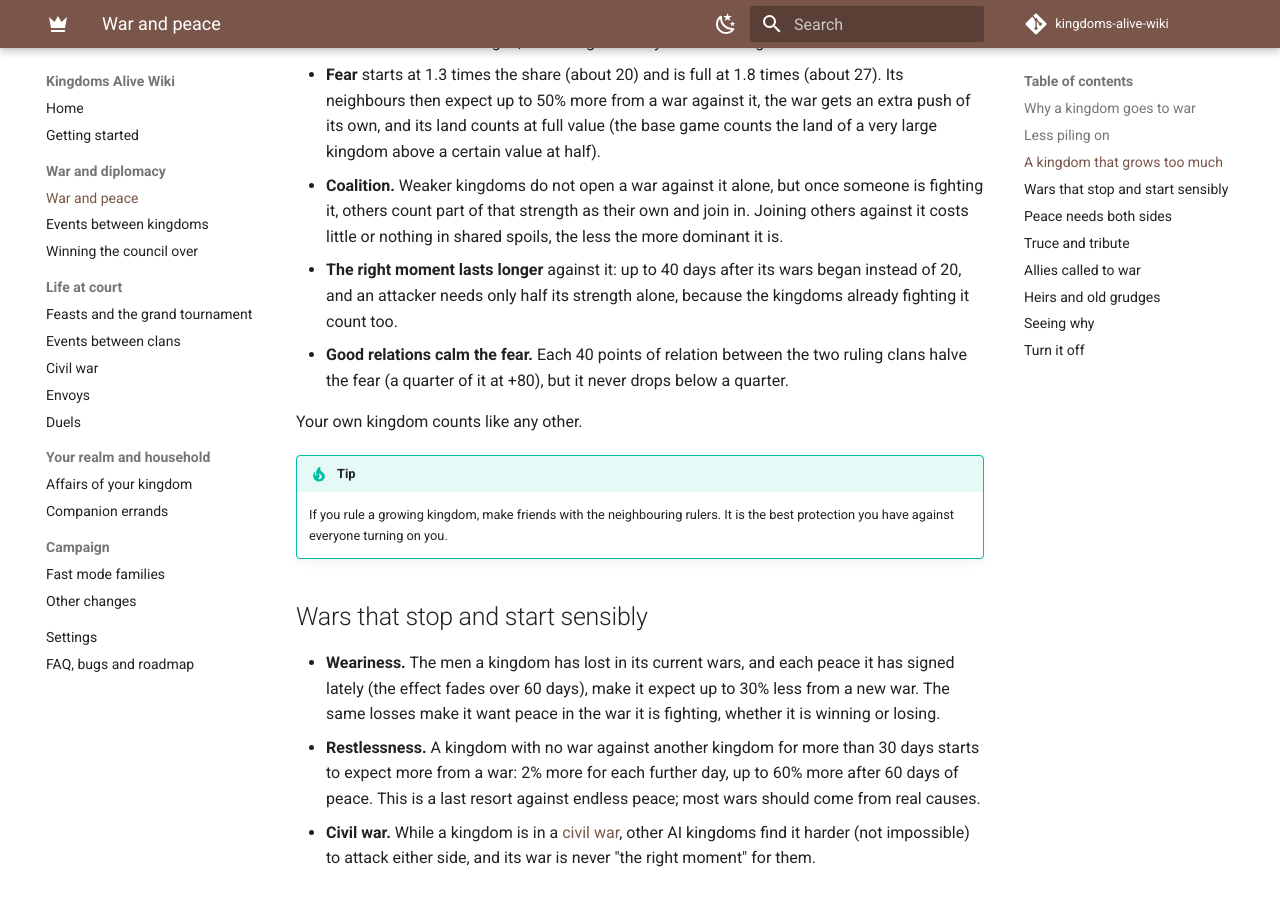
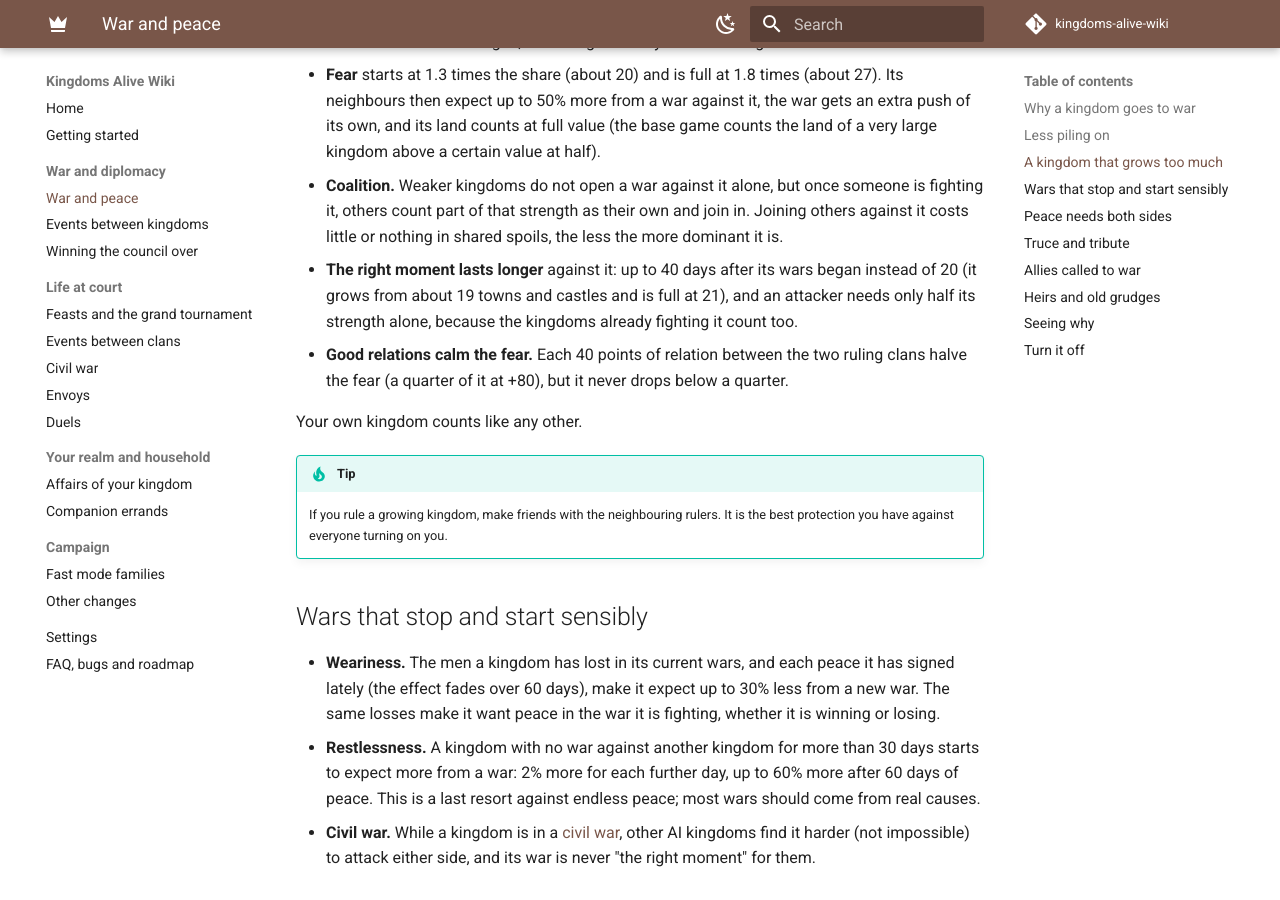
Before and after one commit to gusannerlord/kingdoms-alive-wiki, an MkDocs documentation site: the page built from docs/features/war-and-peace.md, in a window 1280 px wide and 900 px high, scrolled down 1483 px. Built offline with MkDocs 1.6.1 and Material for MkDocs 9.7.7, drawn with Linux system fonts in a browser that asks for light colours; comment, search, counter and statistics services are not loaded.

Commit message:
v0.60.4: reconquest window threshold

```diff
--- a/docs/features/war-and-peace.md
+++ b/docs/features/war-and-peace.md
@@ -29,7 +29,7 @@ Every kingdom has an even share of the towns and castles on the map. Kingdoms th
 - **Resentment** starts at 1.25 times the share (about 19). Other kingdoms weigh a war against it as if they liked its ruler less, up to 30 points of relation less at twice the share (about 30). The real relation is not changed, and this goes away when the kingdom shrinks.
 - **Fear** starts at 1.3 times the share (about 20) and is full at 1.8 times (about 27). Its neighbours then expect up to 50% more from a war against it, the war gets an extra push of its own, and its land counts at full value (the base game counts the land of a very large kingdom above a certain value at half).
 - **Coalition.** Weaker kingdoms do not open a war against it alone, but once someone is fighting it, others count part of that strength as their own and join in. Joining others against it costs little or nothing in shared spoils, the less the more dominant it is.
-- **The right moment lasts longer** against it: up to 40 days after its wars began instead of 20, and an attacker needs only half its strength alone, because the kingdoms already fighting it count too.
+- **The right moment lasts longer** against it: up to 40 days after its wars began instead of 20 (it grows from about 19 towns and castles and is full at 21), and an attacker needs only half its strength alone, because the kingdoms already fighting it count too.
 - **Good relations calm the fear.** Each 40 points of relation between the two ruling clans halve the fear (a quarter of it at +80), but it never drops below a quarter.
 
 Your own kingdom counts like any other.
```
